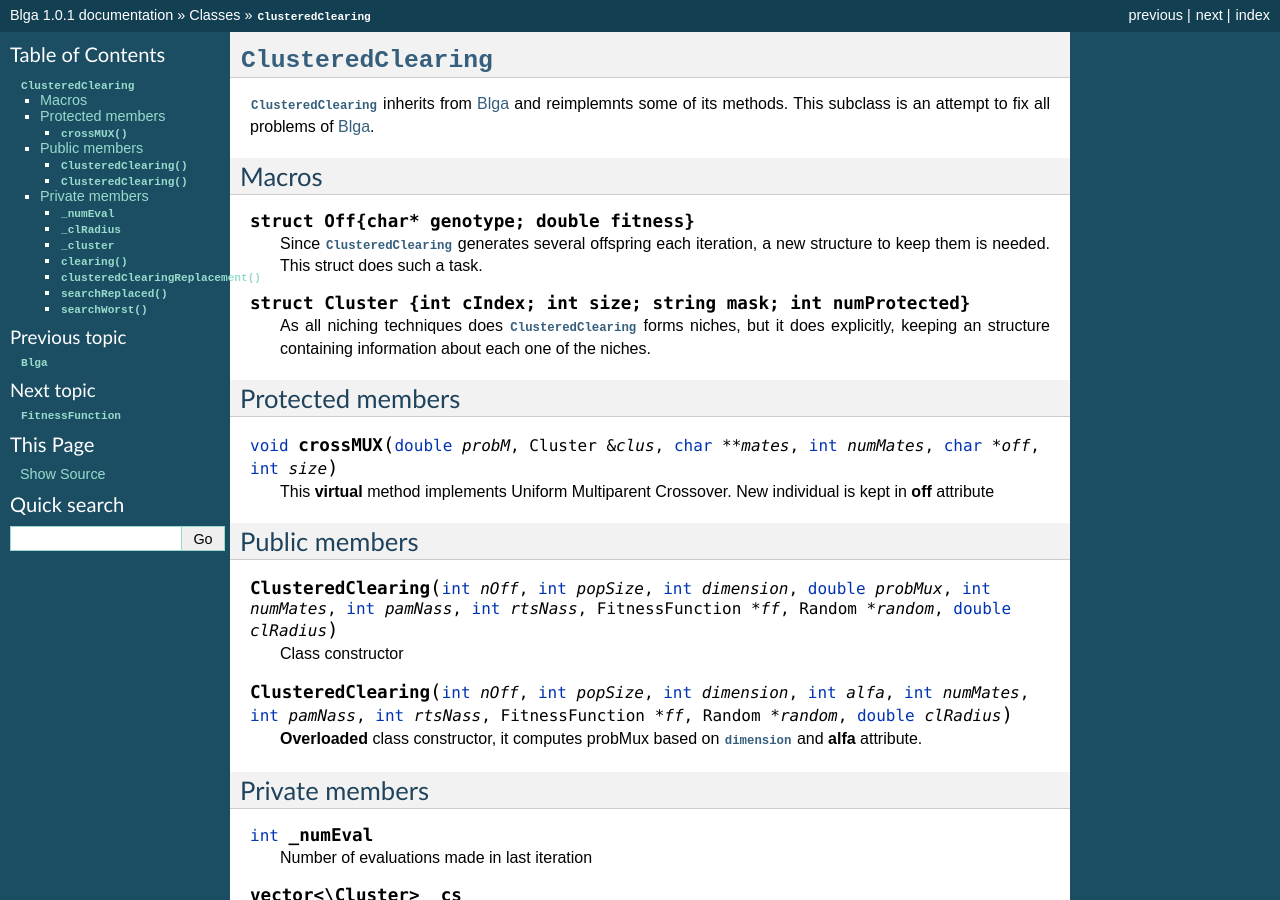
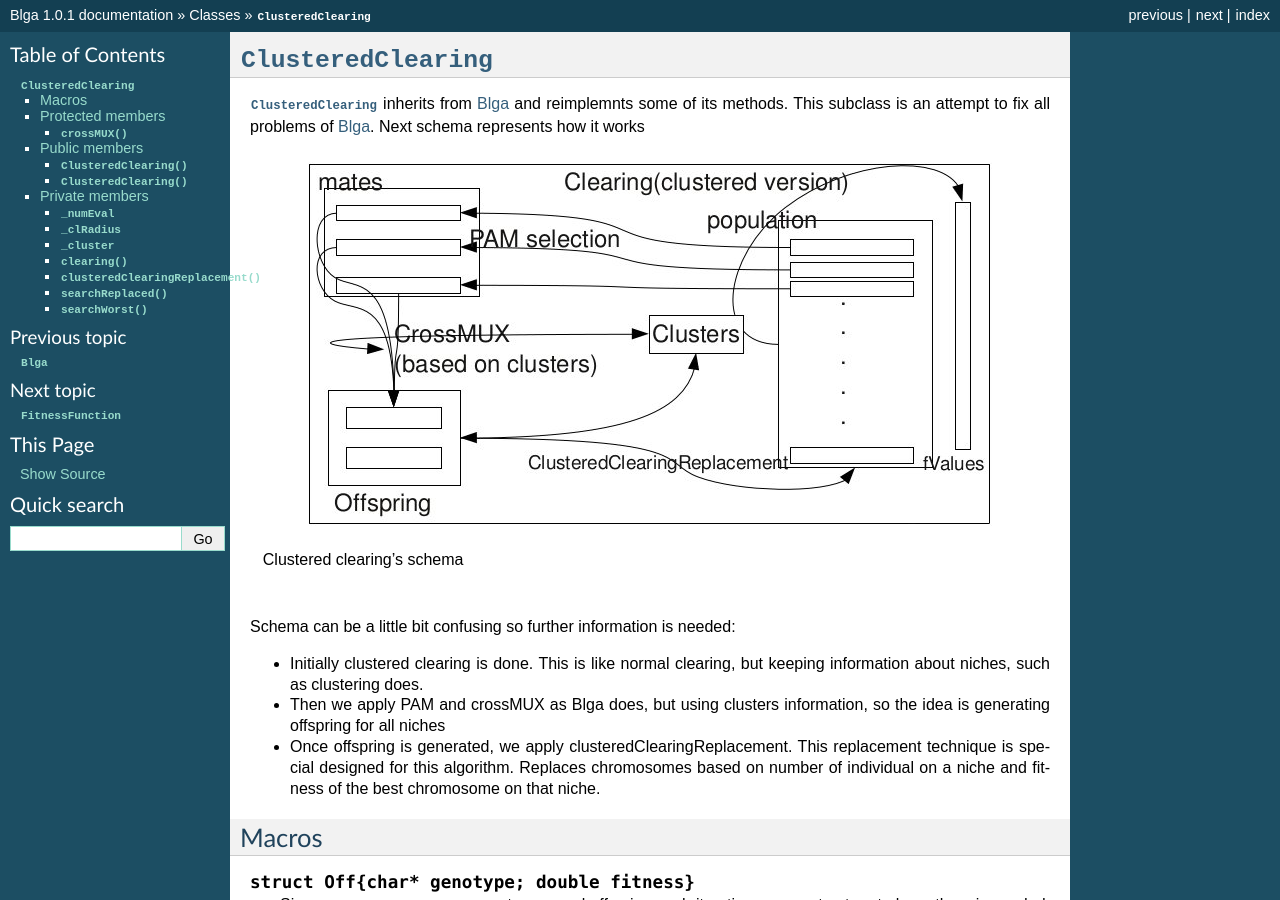
Before and after one commit to rafaduran/rdc-blga, a Sphinx documentation site: the page built from docs/source/clusteredclearing.rst, in a window 1280 px wide and 900 px high. Built offline with Sphinx 7.4.7, drawn with Linux system fonts in a browser that asks for light colours.

Commit message:
Added schemas to Blga and CusteredClearing classes

```diff
--- a/docs/source/clusteredclearing.rst
+++ b/docs/source/clusteredclearing.rst
@@ -2,7 +2,24 @@
 ==============================
 :cpp:class:`ClusteredClearing` inherits from :ref:`Blga` and reimplemnts
 some of its methods. This subclass is an attempt to fix all problems of
-:ref:`Blga`.
+:ref:`Blga`. Next schema represents how it works
+
+.. figure:: ../images/clustered_clearing.jpg
+  :align: center
+  :alt: Clustered clearing's schema
+
+  Clustered clearing's schema
+
+Schema can be a little bit confusing so further information is needed:
+
+* Initially clustered clearing is done. This is like normal clearing, but keeping
+  information about niches, such as clustering does.
+* Then we apply PAM and crossMUX as Blga does, but using clusters information,
+  so the idea is generating offspring for all niches
+* Once offspring is generated, we apply clusteredClearingReplacement. This
+  replacement technique is special designed for this algorithm. Replaces
+  chromosomes based on number of individual on a niche and fitness of the best
+  chromosome on that niche.
 
 Macros
 ------
```
Also changed, not shown: docs/source/blga.rst (+8 -1 lines), docs/images/blga.jpg (added), docs/images/clustered_clearing.jpg (added).
